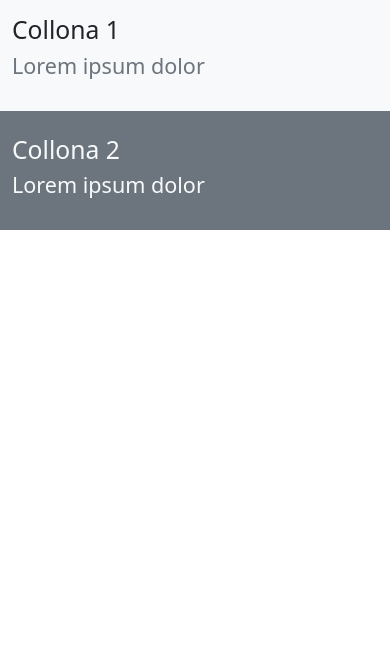
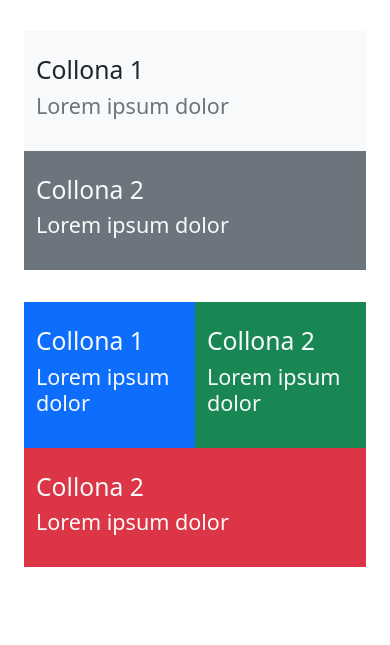
Before and after one commit to SwitchTia/htmlcss-bootstrap-layout, a plain HTML site: page index.html in a window 390 px wide. Shown: the part 199-844 px from the top of the page. Drawn offline with nearby package versions, Linux system fonts and the light colour scheme.

Commit message:
Feat: Section 2, responsive

```diff
--- a/index.html
+++ b/index.html
@@ -19,7 +19,7 @@
 
 </head>
 
-<body>
+<body class="p-4">
 
   <!-- Header -->
   <header>
@@ -31,13 +31,31 @@
 
   <main>
     <!-- Section 1-->
-    <section class="container">
+    <section class="container py-3">
       <div class="row">
-        <div class="col-12 col-md-6 bg-light py-4">
+        <div class="col-12 col-md-6 col-lg-4 bg-light py-4">
           <h2>Collona 1</h2>
           <h4 class="text-secondary">Lorem ipsum dolor</h4>
         </div>
-        <div class="col-12 col-md-6 bg-secondary py-4 text-light">
+        <div class="col-12 col-md-6 col-lg-8 bg-secondary py-4 text-light">
+          <h2>Collona 2</h2>
+          <h4>Lorem ipsum dolor</h4>
+        </div>
+      </div>
+    </section>
+
+    <!-- Section 2-->
+    <section class="container py-3">
+      <div class="row">
+        <div class="col-6 col-md-4 bg-primary py-4 text-light">
+          <h2>Collona 1</h2>
+          <h4>Lorem ipsum dolor</h4>
+        </div>
+        <div class="col-6 col-md-4 bg-success py-4 text-light">
+          <h2>Collona 2</h2>
+          <h4>Lorem ipsum dolor</h4>
+        </div>
+        <div class="col-12 col-md-4 bg-danger py-4 text-light">
           <h2>Collona 2</h2>
           <h4>Lorem ipsum dolor</h4>
         </div>
```
